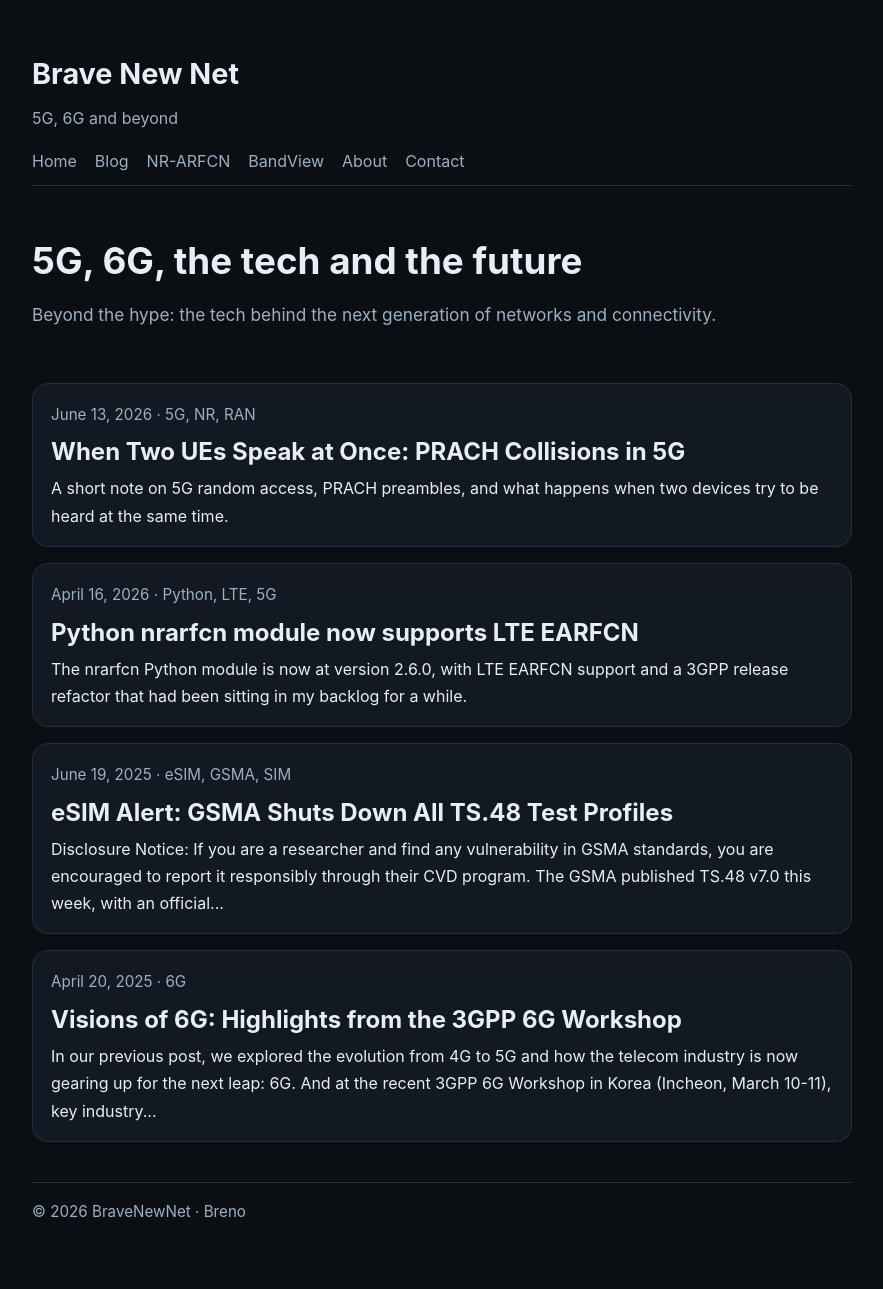
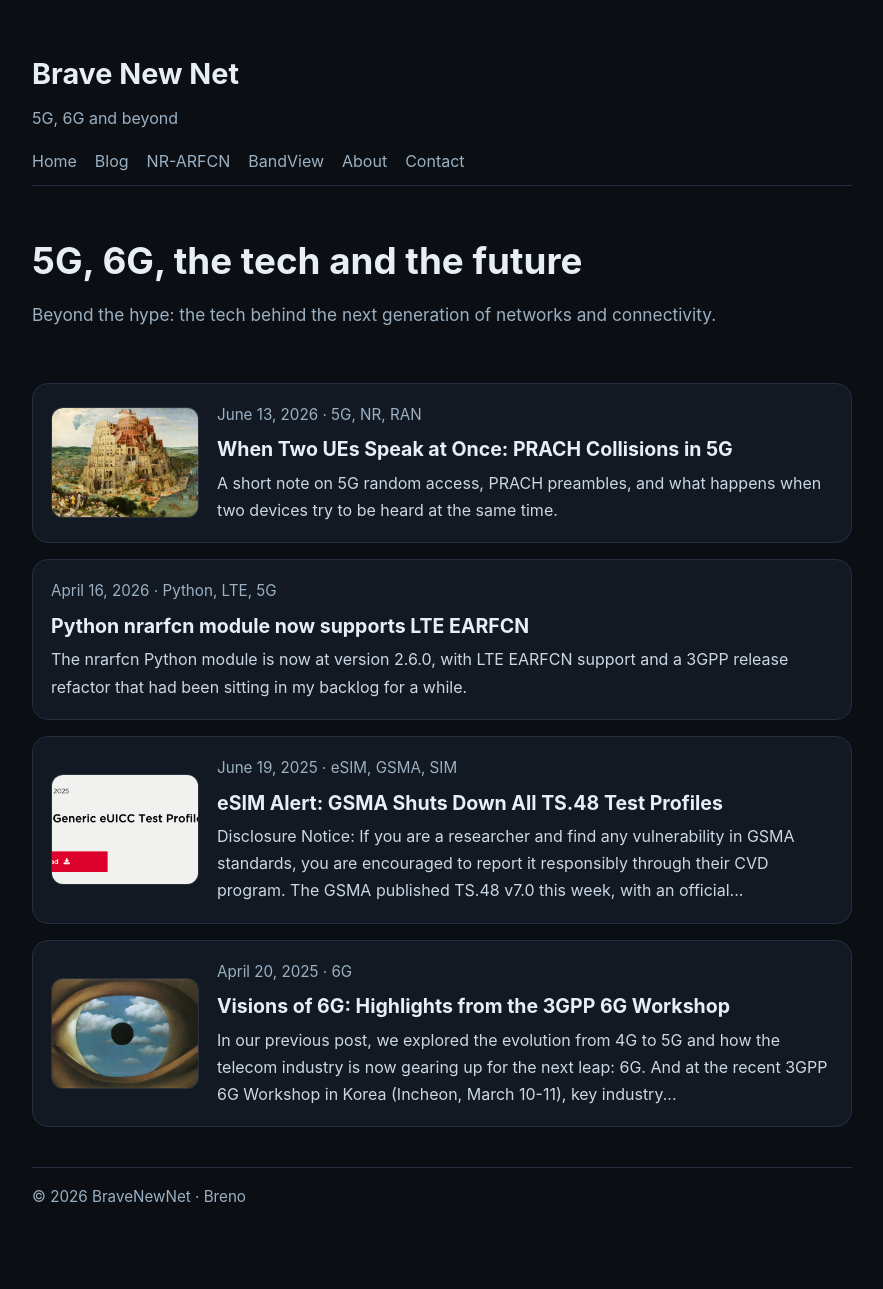
Before and after one commit to blevic/blevic.github.io, a Jekyll site: the page built from index.html, in a window 1280 px wide. Shown: the whole page, without its empty margins (198-1081 px from the left). Built offline with Jekyll 4.4.1, drawn with Linux system fonts in a browser that asks for light colours.

Commit message:
Enhance home page

```diff
--- a/_includes/post-card.html
+++ b/_includes/post-card.html
@@ -1,7 +1,28 @@
-<a class="card" href="{{ include.post.url | relative_url }}">
-  <div class="meta">
-    {{ include.post.date | date: "%B %-d, %Y" }}{% if include.post.categories and include.post.categories.size > 0 %} · {{ include.post.categories | join: ", " }}{% endif %}
+{% assign post = include.post %}
+{% assign preview_src = post.image | default: post.thumbnail %}
+
+{% if preview_src == nil or preview_src == "" %}
+  {% assign image_parts = post.content | split: '<img ' %}
+  {% if image_parts.size > 1 %}
+    {% assign image_tag = image_parts[1] | split: '>' | first %}
+    {% assign src_parts = image_tag | split: 'src="' %}
+    {% if src_parts.size > 1 %}
+      {% assign preview_src = src_parts[1] | split: '"' | first %}
+    {% endif %}
+  {% endif %}
+{% endif %}
+
+<a class="card{% if preview_src %} has-preview{% endif %}" href="{{ post.url | relative_url }}">
+  {% if preview_src %}
+    <div class="card-preview">
+      <img src="{{ preview_src | relative_url }}" alt="" loading="lazy">
+    </div>
+  {% endif %}
+  <div class="card-body">
+    <div class="meta">
+      {{ post.date | date: "%B %-d, %Y" }}{% if post.categories and post.categories.size > 0 %} · {{ post.categories | join: ", " }}{% endif %}
+    </div>
+    <h2>{{ post.title }}</h2>
+    <div class="card-summary">{{ post.summary }}</div>
   </div>
-  <h2>{{ include.post.title }}</h2>
-  <div>{{ include.post.summary }}</div>
 </a>
--- a/assets/style.css
+++ b/assets/style.css
@@ -31,9 +31,46 @@ nav a:hover{color:var(--text)}
 .hero p{font-size:1.08rem;color:var(--muted);max-width:720px}
 .cards{display:grid;gap:16px;margin-top:26px}
 .card{
-  display:block;padding:18px 18px 16px;background:var(--card);
-  border:1px solid var(--line);border-radius:16px;color:var(--text)
+  display:block;
+  padding:18px;
+  background:var(--card);
+  border:1px solid var(--line);
+  border-radius:16px;
+  color:var(--text);
+  transition:background 160ms ease,border-color 160ms ease,transform 160ms ease;
 }
+.card.has-preview{
+  display:grid;
+  grid-template-columns:148px minmax(0,1fr);
+  gap:18px;
+  align-items:center;
+}
+.card:hover,
+.card:focus{
+  background:#151f2a;
+  border-color:#3a536e;
+  text-decoration:none;
+  transform:translateY(-1px);
+}
+.card-preview{
+  overflow:hidden;
+  width:100%;
+  aspect-ratio:4 / 3;
+  background:#0f151d;
+  border:1px solid rgba(155,176,195,.18);
+  border-radius:12px;
+}
+.card-preview img{
+  display:block;
+  width:100%;
+  height:100%;
+  object-fit:cover;
+}
+.card-body{min-width:0}
+.card h2{font-size:1.22rem}
+.card-summary{color:#cbd7e4}
+.card:hover h2,
+.card:focus h2{color:#f6fbff}
 .card h2,.card h3{margin:0 0 8px;line-height:1.25}
 .meta{font-size:.95rem;color:var(--muted);margin-bottom:10px}
 .badges{display:flex;gap:8px;flex-wrap:wrap;margin-top:10px}
@@ -75,6 +112,8 @@ pre code{
 }
 @media (max-width:640px){
   .hero h1{font-size:1.9rem}
+  .card.has-preview{grid-template-columns:1fr;gap:14px}
+  .card-preview{aspect-ratio:16 / 9}
   article.post h1{font-size:1.9rem}
 }
 .post-image {
```
